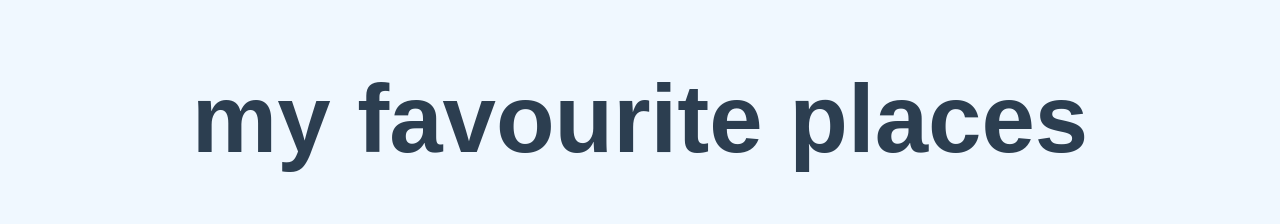
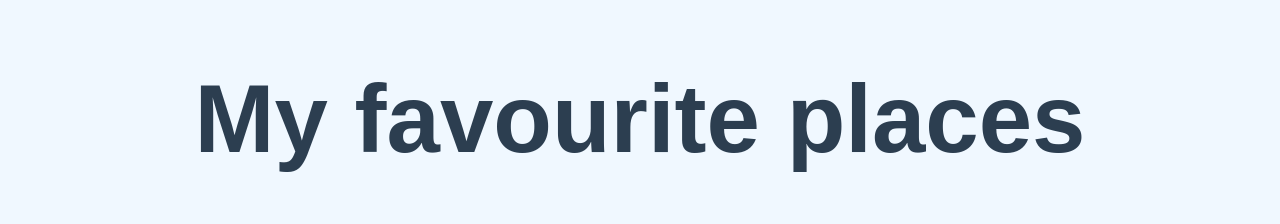
Before and after one commit to rnavya1017/Travel-guide, a plain HTML site: page index.html in a window 1280 px wide. Shown: the top 224 px of the page. Drawn offline with Linux system fonts and the light colour scheme.

Commit message:
Update index.html

```diff
--- a/index.html
+++ b/index.html
@@ -9,7 +9,7 @@
 
     <center>
         <font size="7" face="Arial, Helvetica, sans-serif" color="#2c3e50">
-            <h1>my favourite places</h1>
+            <h1>My favourite places</h1>
         </font>
         <hr width="80%" size="3" color="#2c3e50">
         <p>
```
